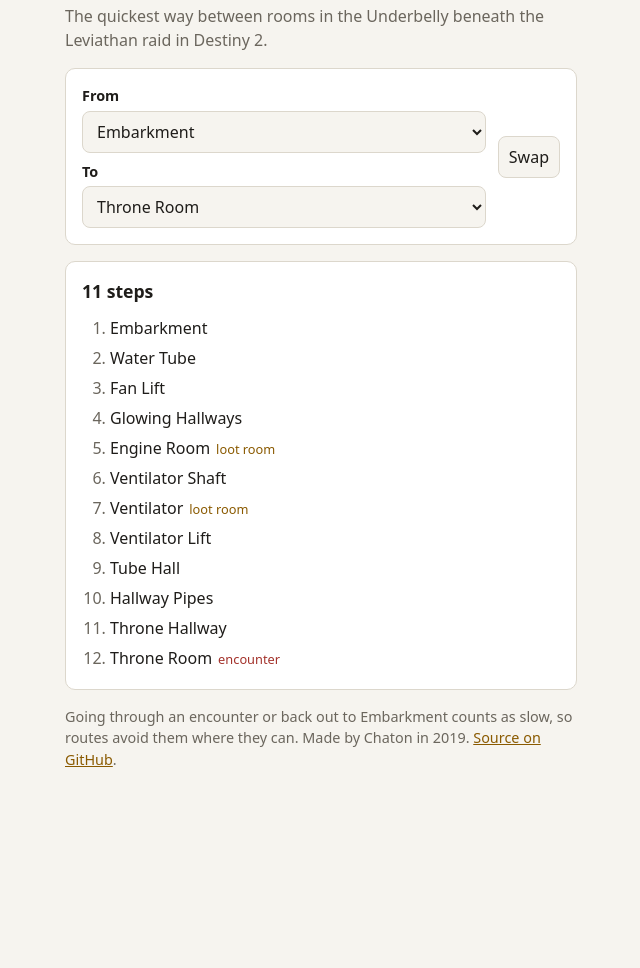
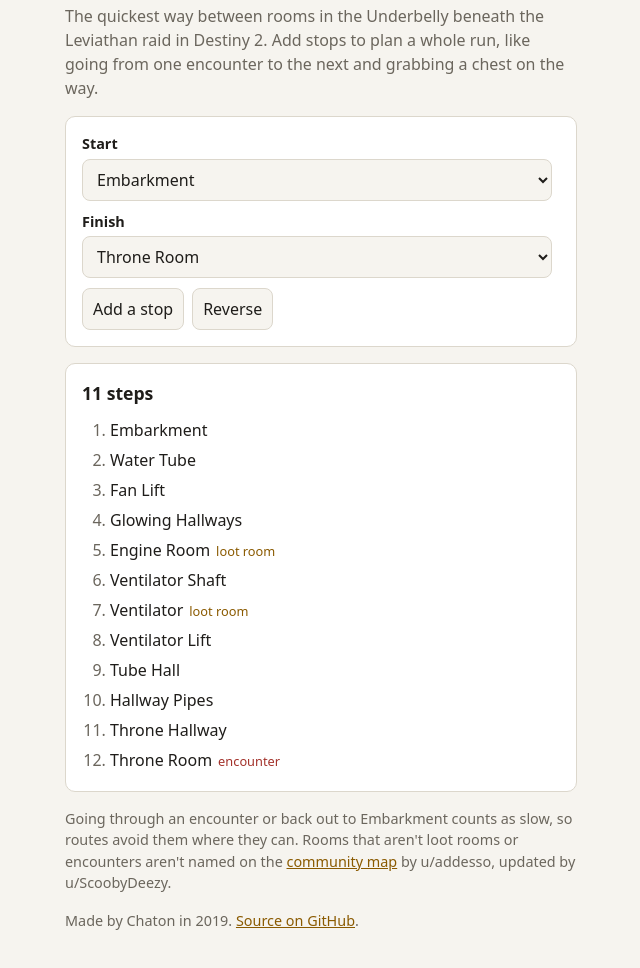
Before and after one commit to ChatonIsHere/underbelly-navigation, a plain HTML site: page index.html in a window 1280 px wide. Shown: the part 60-1028 px from the top of the page, without its empty margins (319-959 px from the left). Before the commit the page ends 886 px from the top, so only its background shows below. Drawn offline with nearby package versions, Linux system fonts and the light colour scheme.

Commit message:
Add stops and chest runs to the route finder
Brings back the multi-stop routing from the old Dox Box Archive page.
Stops can be any room or "any loot room", which picks the chests that
make that part of the run cheapest. Walking through a loot room counts
as getting its chest.

```diff
--- a/index.html
+++ b/index.html
@@ -4,7 +4,7 @@
 <meta charset="utf-8">
 <meta name="viewport" content="width=device-width, initial-scale=1">
 <title>Underbelly Navigation</title>
-<meta name="description" content="Find the quickest route between rooms in the Underbelly beneath the Leviathan raid.">
+<meta name="description" content="Find the quickest route between rooms in the Underbelly beneath the Leviathan raid, with stops and chests on the way.">
 <style>
   :root {
     --bg: #f6f4ef;
@@ -40,6 +40,7 @@
   main { max-width: 34rem; margin: 0 auto; padding: 24px 16px 40px; }
   h1 { font-size: 1.5rem; margin: 0 0 4px; }
   h2 { font-size: 1.1rem; margin: 0 0 8px; }
+  h3 { font-size: 1rem; margin: 16px 0 4px; }
   p { margin: 0 0 16px; }
   .muted { color: var(--muted); }
   .card {
@@ -49,7 +50,7 @@
     padding: 16px;
     margin-bottom: 16px;
   }
-  .pick { display: grid; grid-template-columns: 1fr auto; gap: 8px 12px; align-items: end; }
+  .stop { display: grid; grid-template-columns: 1fr auto; gap: 8px; align-items: end; margin-bottom: 10px; }
   label { display: block; font-weight: 600; font-size: 0.9rem; margin-bottom: 4px; }
   select, button {
     font: inherit;
@@ -60,8 +61,10 @@
     padding: 8px 10px;
   }
   select { width: 100%; }
-  button { cursor: pointer; grid-row: 1 / span 2; grid-column: 2; align-self: center; }
+  button { cursor: pointer; }
   button:hover { border-color: var(--accent); }
+  button.remove { padding: 8px 12px; }
+  .actions { display: flex; flex-wrap: wrap; gap: 8px; margin-top: 4px; }
   select:focus-visible, button:focus-visible { outline: 2px solid var(--accent); outline-offset: 1px; }
   ol { margin: 0; padding-left: 1.75rem; }
   li { padding: 3px 0; }
@@ -69,11 +72,14 @@
   .tag { font-size: 0.8rem; margin-left: 6px; }
   .tag.loot { color: var(--loot); }
   .tag.encounter { color: var(--encounter); }
+  .picked { font-size: 0.9rem; margin: 0 0 4px; }
   footer { font-size: 0.9rem; }
   a { color: var(--accent); }
   [x-cloak] { display: none !important; }
 </style>
 <script>
+  const ANY_LOOT = "*loot"
+
   // Dijkstra over the edge list in src/underbelly.json. Edges are one way and weigh 1 unless given.
   function quickestRoute(edges, from, to) {
     const next = {}
@@ -91,7 +97,57 @@
     }
     const route = [to]
     while (route[0] !== from) route.unshift(prev[route[0]])
-    return route
+    return { route, cost: dist[to] }
+  }
+
+  // Turns the stops into legs. Each run of "any loot room" stops becomes the chests you haven't
+  // listed yet that make that part of the trip cheapest, including the walk to the next real stop.
+  // Walking through a loot room on the way counts as getting its chest.
+  function planTrip(data, stops) {
+    const memo = {}
+    const find = (a, b) => (memo[a + ">" + b] ??= a === b ? { route: [a], cost: 0 } : quickestRoute(data.edges, a, b))
+    const lootOn = route => route.filter(r => data.lootRooms.includes(r))
+    const used = new Set(stops.filter(s => data.lootRooms.includes(s)))
+    const resolved = [stops[0]]
+    for (let i = 1; i < stops.length; i++) {
+      if (stops[i] !== ANY_LOOT) { resolved.push(stops[i]); continue }
+      let j = i
+      while (stops[j] === ANY_LOOT) j++
+      const count = j - i, after = stops[j] || null, start = resolved[resolved.length - 1]
+      let best = null
+      const search = (here, targets, got, total) => {
+        if (best && total >= best.total) return
+        if (got.size >= count) {
+          const tail = after ? find(here, after) : { cost: 0 }
+          if (tail && (!best || total + tail.cost < best.total)) best = { targets: [...targets], total: total + tail.cost }
+          return
+        }
+        for (const room of data.lootRooms) {
+          if (used.has(room) || got.has(room) || room === here) continue
+          const leg = find(here, room)
+          if (!leg) continue
+          const next = new Set(got)
+          for (const r of lootOn(leg.route)) if (!used.has(r)) next.add(r)
+          search(room, [...targets, room], next, total + leg.cost)
+        }
+      }
+      search(start, [], new Set(), 0)
+      if (!best) return { legs: [], stuck: { from: start, to: null } }
+      resolved.push(...best.targets)
+      i = j - 1
+    }
+    const legs = []
+    const seen = new Set(used)
+    for (let i = 1; i < resolved.length; i++) {
+      const from = resolved[i - 1], to = resolved[i]
+      if (from === to) continue
+      const found = find(from, to)
+      if (!found) return { legs, stuck: { from, to } }
+      const chests = lootOn(found.route.slice(1)).filter(r => !seen.has(r))
+      chests.forEach(r => seen.add(r))
+      legs.push({ from, to, chests: stops.includes(to) ? [] : chests, route: found.route })
+    }
+    return { legs, stuck: null }
   }
 
   function titleCase(room) {
@@ -102,8 +158,8 @@
     Alpine.data("underbelly", () => ({
       data: null,
       failed: false,
-      from: "",
-      to: "",
+      stops: [],
+      ANY_LOOT,
       async init() {
         try {
           const res = await fetch("src/underbelly.json")
@@ -114,8 +170,7 @@
           return
         }
         await this.$nextTick()
-        this.from = this.data.embarkment
-        this.to = "throne room"
+        this.stops = [this.data.embarkment, "throne room"]
       },
       get groups() {
         if (!this.data) return []
@@ -129,17 +184,36 @@
           { label: "Other rooms", rooms: [...others].sort() },
         ]
       },
-      get route() {
-        if (!this.data || !this.from || !this.to) return null
-        return quickestRoute(this.data.edges, this.from, this.to)
+      get trip() {
+        if (!this.data || this.stops.length < 2 || this.stops.some(s => !s)) return null
+        return planTrip(this.data, this.stops)
+      },
+      get steps() {
+        return this.trip ? this.trip.legs.reduce((n, leg) => n + leg.route.length - 1, 0) : 0
+      },
+      label(i) {
+        if (i === 0) return "Start"
+        if (i === this.stops.length - 1) return "Finish"
+        return "Then"
+      },
+      addStop() {
+        this.stops.splice(this.stops.length - 1, 0, ANY_LOOT)
+      },
+      removeStop(i) {
+        this.stops.splice(i, 1)
+        if (this.stops[0] === ANY_LOOT) this.stops[0] = this.data.embarkment
+      },
+      reverse() {
+        this.stops = [...this.stops].reverse()
+        if (this.stops[0] === ANY_LOOT) this.stops[0] = this.data.embarkment
       },
       kind(room) {
         if (this.data.encounters.includes(room)) return "encounter"
         if (this.data.lootRooms.includes(room)) return "loot"
         return ""
       },
-      swap() {
-        [this.from, this.to] = [this.to, this.from]
+      plural(n) {
+        return n + (n === 1 ? " step" : " steps")
       },
       name: titleCase,
     }))
@@ -150,44 +224,46 @@
 <body>
 <main x-data="underbelly">
   <h1>Underbelly Navigation</h1>
-  <p class="muted">The quickest way between rooms in the Underbelly beneath the Leviathan raid in Destiny 2.</p>
+  <p class="muted">The quickest way between rooms in the Underbelly beneath the Leviathan raid in Destiny 2. Add stops to plan a whole run, like going from one encounter to the next and grabbing a chest on the way.</p>
 
   <p x-show="failed" x-cloak>Could not load the map data. Try reloading the page.</p>
 
-  <div class="card pick" x-show="data" x-cloak>
+  <div class="card" x-show="data" x-cloak>
+    <template x-for="(stop, i) in stops" :key="i">
+      <div class="stop">
         <div>
-      <label for="from">From</label>
-      <select id="from" x-model="from">
+          <label :for="'stop' + i" x-text="label(i)"></label>
+          <select :id="'stop' + i" x-model="stops[i]">
+            <option :value="ANY_LOOT" x-show="i > 0" :disabled="i === 0">Any loot room</option>
             <template x-for="group in groups" :key="group.label">
               <optgroup :label="group.label">
                 <template x-for="room in group.rooms" :key="room">
-              <option :value="room" x-text="name(room)"></option>
+                  <option :value="room" x-text="name(room)" :selected="room === stops[i]"></option>
                 </template>
               </optgroup>
             </template>
           </select>
         </div>
-    <div>
-      <label for="to">To</label>
-      <select id="to" x-model="to">
-        <template x-for="group in groups" :key="group.label">
-          <optgroup :label="group.label">
-            <template x-for="room in group.rooms" :key="room">
-              <option :value="room" x-text="name(room)"></option>
+        <button type="button" class="remove" x-show="stops.length > 2" @click="removeStop(i)" :aria-label="'Remove stop ' + (i + 1)">&times;</button>
+      </div>
     </template>
-          </optgroup>
-        </template>
-      </select>
+    <div class="actions">
+      <button type="button" @click="addStop()">Add a stop</button>
+      <button type="button" @click="reverse()">Reverse</button>
     </div>
-    <button type="button" @click="swap()" aria-label="Swap start and destination">Swap</button>
   </div>
 
-  <section class="card" x-show="data" x-cloak aria-live="polite">
-    <template x-if="route && route.length > 1">
+  <section class="card" x-show="trip" x-cloak aria-live="polite">
+    <template x-if="trip">
       <div>
-        <h2 x-text="(route.length - 1) + (route.length === 2 ? ' step' : ' steps')"></h2>
-        <ol id="route">
-          <template x-for="room in route" :key="room">
+        <h2 x-show="trip.legs.length" x-text="plural(steps)"></h2>
+        <p x-show="!trip.legs.length && !trip.stuck">You are already there.</p>
+        <template x-for="(leg, n) in trip.legs" :key="n">
+          <div>
+            <h3 x-show="trip.legs.length > 1"><span x-text="name(leg.from)"></span> to <span x-text="name(leg.to)"></span> <span class="muted" x-text="'(' + plural(leg.route.length - 1) + ')'"></span></h3>
+            <p class="picked muted" x-show="leg.chests.length">Chests on the way: <span x-text="leg.chests.map(name).join(' and ')"></span>.</p>
+            <ol>
+              <template x-for="(room, r) in leg.route" :key="r">
                 <li>
                   <span x-text="name(room)"></span><span class="tag" :class="kind(room)" x-show="kind(room)" x-text="kind(room) === 'loot' ? 'loot room' : 'encounter'"></span>
                 </li>
@@ -195,12 +271,14 @@
             </ol>
           </div>
         </template>
-    <p x-show="route && route.length === 1">You are already there.</p>
-    <p x-show="data && from && to && !route">There is no way from <span x-text="name(from)"></span> to <span x-text="name(to)"></span>.<span x-show="from === 'throne room'"> Once you go into the Throne Room you do not come back out.</span></p>
+        <p x-show="trip.stuck" x-cloak>There is no way from <span x-text="trip.stuck && name(trip.stuck.from)"></span> to <span x-text="trip.stuck && (trip.stuck.to ? name(trip.stuck.to) : 'a loot room you have not been to yet')"></span>.<span x-show="trip.stuck && trip.stuck.from === 'throne room'"> Once you go into the Throne Room you do not come back out.</span></p>
+      </div>
+    </template>
   </section>
 
   <footer class="muted">
-    <p>Going through an encounter or back out to Embarkment counts as slow, so routes avoid them where they can. Made by Chaton in 2019. <a href="https://github.com/ChatonIsHere/underbelly-navigation">Source on GitHub</a>.</p>
+    <p>Going through an encounter or back out to Embarkment counts as slow, so routes avoid them where they can. Rooms that aren't loot rooms or encounters aren't named on the <a href="https://i.imgur.com/UVt3gMR.jpg">community map</a> by u/addesso, updated by u/ScoobyDeezy.</p>
+    <p>Made by Chaton in 2019. <a href="https://github.com/ChatonIsHere/underbelly-navigation">Source on GitHub</a>.</p>
   </footer>
 </main>
 </body>
```
Lines whose indentation alone changed are shown as unchanged.
